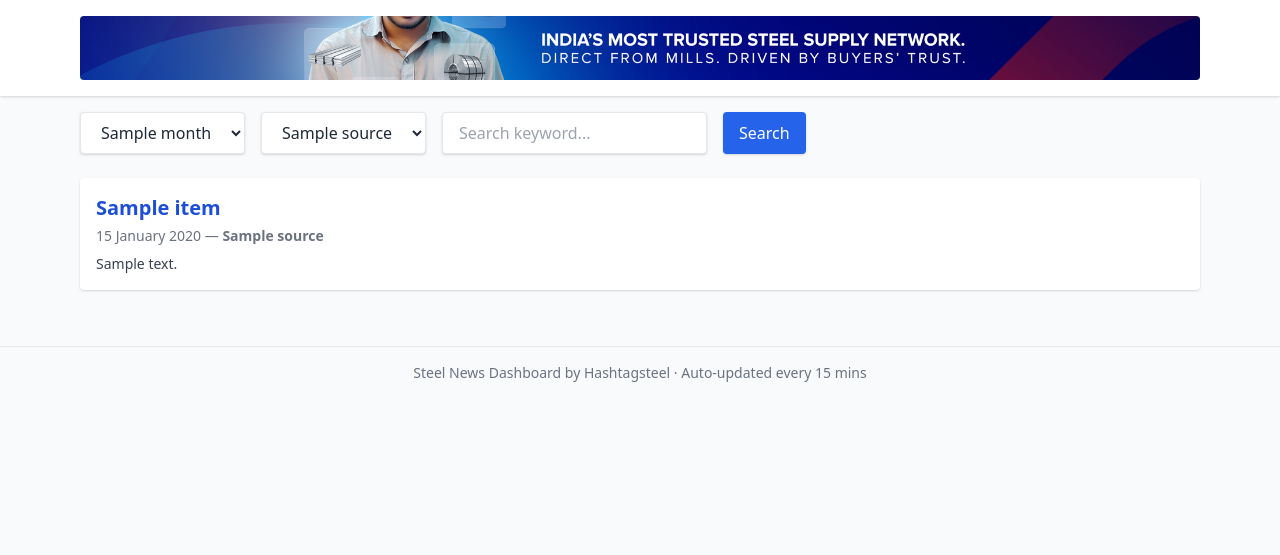
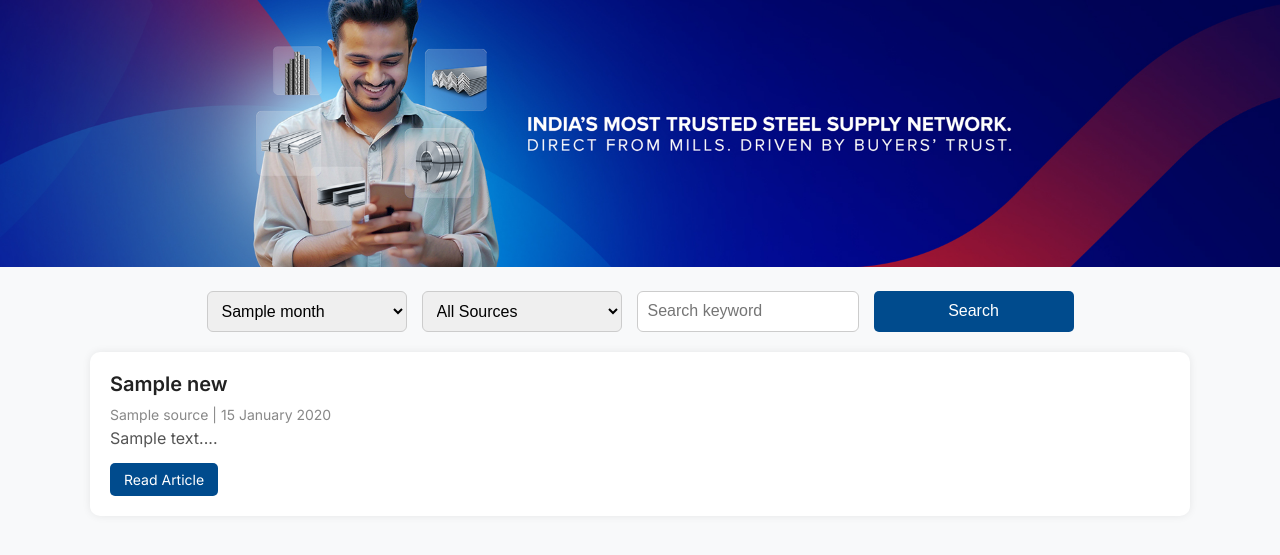
Before and after one commit to sgk30300/steel-news, a Flask app: template templates/dashboard.html in a window 1280 px wide. Shown: the top 555 px of the page. Run offline with Flask 3, Linux system fonts and the light colour scheme; the template is opened without the code that fills it: most values are stand-ins (such as "Sample title", 1, 10 or a date in 2020).

Commit message:
Update dashboard.html

```diff
--- a/templates/dashboard.html
+++ b/templates/dashboard.html
@@ -1,61 +1,146 @@
-
 <!DOCTYPE html>
 <html lang="en">
 <head>
-    <meta charset="UTF-8" />
-    <meta name="viewport" content="width=device-width, initial-scale=1.0"/>
-    <meta name="description" content="Steel News Dashboard by Hashtagsteel - Latest steel industry news auto-updated every 15 minutes.">
-    <meta name="keywords" content="Steel News, TMT, Iron Ore, Metal, NMDC, SAIL, Steel Ministry, Steel Plants, Hashtagsteel">
-    <title>Steel News Dashboard by Hashtagsteel</title>
-    <link href="https://cdn.jsdelivr.net/npm/tailwindcss@2.2.19/dist/tailwind.min.css" rel="stylesheet">
+    <meta charset="UTF-8">
+    <meta name="description" content="Stay updated with the latest steel industry news from trusted sources like Google News, Economic Times, and Mint.">
+    <meta name="keywords" content="Steel News, TMT, Iron Ore, Metal Industry, Economic Times, Mint, India">
+    <meta name="viewport" content="width=device-width, initial-scale=1.0">
+    <title>Steel News Dashboard</title>
+    <link href="https://fonts.googleapis.com/css2?family=Inter:wght@400;600&display=swap" rel="stylesheet">
+    <style>
+        body {
+            font-family: 'Inter', sans-serif;
+            margin: 0;
+            padding: 0;
+            background-color: #f8f9fa;
+            color: #222;
+        }
+
+        header img {
+            width: 100%;
+            max-height: 400px;
+            object-fit: cover;
+        }
+
+        .container {
+            max-width: 1100px;
+            margin: auto;
+            padding: 20px;
+        }
+
+        h1 {
+            font-weight: 600;
+            text-align: center;
+            margin: 20px 0 10px;
+        }
+
+        .filters {
+            display: flex;
+            flex-wrap: wrap;
+            gap: 15px;
+            justify-content: center;
+            margin-bottom: 20px;
+        }
+
+        .filters select,
+        .filters input {
+            padding: 10px;
+            font-size: 16px;
+            border: 1px solid #ccc;
+            border-radius: 6px;
+            width: 200px;
+        }
+
+        .news-card {
+            background: #fff;
+            margin-bottom: 20px;
+            padding: 20px;
+            border-radius: 10px;
+            box-shadow: 0 0 8px rgba(0,0,0,0.08);
+        }
+
+        .news-card h2 {
+            margin: 0 0 10px;
+            font-size: 20px;
+            font-weight: 600;
+        }
+
+        .news-card p {
+            margin: 5px 0;
+            color: #555;
+        }
+
+        .news-card .meta {
+            font-size: 14px;
+            color: #888;
+        }
+
+        .news-card a {
+            display: inline-block;
+            margin-top: 10px;
+            padding: 8px 14px;
+            background-color: #004b8d;
+            color: #fff;
+            text-decoration: none;
+            border-radius: 5px;
+            font-size: 14px;
+        }
+
+        .no-news {
+            text-align: center;
+            margin-top: 40px;
+            font-size: 18px;
+            color: #777;
+        }
+
+        @media (max-width: 768px) {
+            .filters {
+                flex-direction: column;
+                align-items: center;
+            }
+        }
+    </style>
 </head>
-<body class="bg-gray-50 text-gray-800">
-    <header class="w-full bg-white shadow sticky top-0 z-10">
-        <div class="max-w-6xl mx-auto flex items-center justify-between p-4">
-            <img src="/static/banner.jpg" alt="Steel News Banner" class="h-16 object-cover w-full rounded" />
-        </div>
+<body>
+
+    <header>
+        <img src="/static/banner.jpg" alt="Steel News Banner">
     </header>
 
-    <main class="max-w-6xl mx-auto p-4">
-        <div class="flex flex-col md:flex-row justify-between items-center mb-6 space-y-4 md:space-y-0">
-            <form method="get" class="flex flex-wrap gap-4 w-full md:w-auto">
-                <select name="month" onchange="this.form.submit()" class="px-4 py-2 rounded bg-white border shadow">
+    <div class="container">
+        <form method="GET">
+            <div class="filters">
+                <select name="month" onchange="this.form.submit()">
                     {% for m in months %}
-                    <option value="{{ m }}" {% if m == selected_month %}selected{% endif %}>{{ m }}</option>
+                        <option value="{{ m }}" {% if selected_month == m %}selected{% endif %}>{{ m }}</option>
                     {% endfor %}
                 </select>
 
-                <select name="category" onchange="this.form.submit()" class="px-4 py-2 rounded bg-white border shadow">
-                    {% for s in sources %}
-                    <option value="{{ s }}" {% if s == selected_source %}selected{% endif %}>{{ s if s else 'All Sources' }}</option>
+                <select name="category" onchange="this.form.submit()">
+                    <option value="">All Sources</option>
+                    {% for s in sources[1:] %}
+                        <option value="{{ s }}" {% if selected_source == s %}selected{% endif %}>{{ s }}</option>
                     {% endfor %}
                 </select>
 
-                <input type="text" name="keyword" placeholder="Search keyword..." value="{{ keyword }}" class="px-4 py-2 rounded border shadow w-full md:w-auto"/>
-                <button type="submit" class="px-4 py-2 bg-blue-600 text-white rounded shadow hover:bg-blue-700">Search</button>
-            </form>
-        </div>
+                <input type="text" name="keyword" placeholder="Search keyword" value="{{ keyword }}">
+                <input type="submit" value="Search" style="padding: 10px 20px; cursor: pointer; background-color: #004b8d; color: white; border: none; border-radius: 5px;">
+            </div>
+        </form>
 
         {% if news %}
-        <div class="grid gap-6">
-            {% for item in news %}
-            <div class="p-4 bg-white rounded shadow hover:shadow-md transition">
-                <a href="{{ item.link }}" target="_blank" class="text-xl font-semibold text-blue-700 hover:underline">{{ item.title }}</a>
-                <p class="text-sm text-gray-500 mt-1">{{ item.date.strftime('%d %B %Y') }} — <span class="font-semibold">{{ item.source }}</span></p>
-                <p class="mt-2 text-gray-700 text-sm">{{ item.summary }}</p>
-            </div>
+            {% for n in news %}
+                <div class="news-card">
+                    <h2>{{ n.title }}</h2>
+                    <p class="meta">{{ n.source }} | {{ n.date.strftime('%d %B %Y') }}</p>
+                    <p>{{ n.summary[:250] }}...</p>
+                    <a href="{{ n.link }}" target="_blank">Read Article</a>
+                </div>
             {% endfor %}
-        </div>
         {% else %}
-        <div class="text-center py-20 bg-white rounded shadow">
-            <h2 class="text-2xl font-semibold text-gray-600 mb-2">No steel-related news found</h2>
-            <p class="text-gray-500">Try changing filters or check back later. News updates every 15 minutes.</p>
-        </div>
+            <div class="no-news">No news found matching the filters.</div>
         {% endif %}
-    </main>
+    </div>
 
-    <footer class="text-center text-sm text-gray-500 mt-10 p-4 border-t">
-        Steel News Dashboard by Hashtagsteel · Auto-updated every 15 mins
-    </footer>
 </body>
 </html>
```
